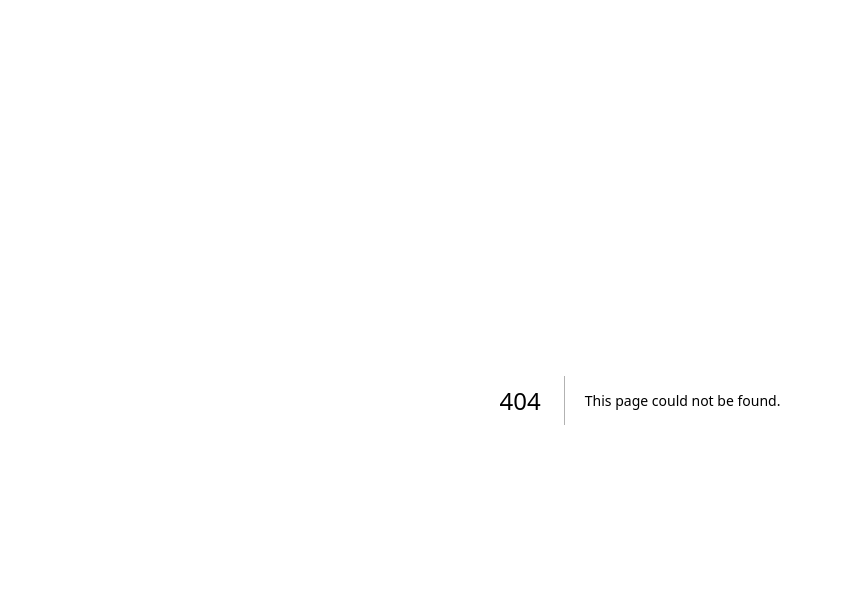
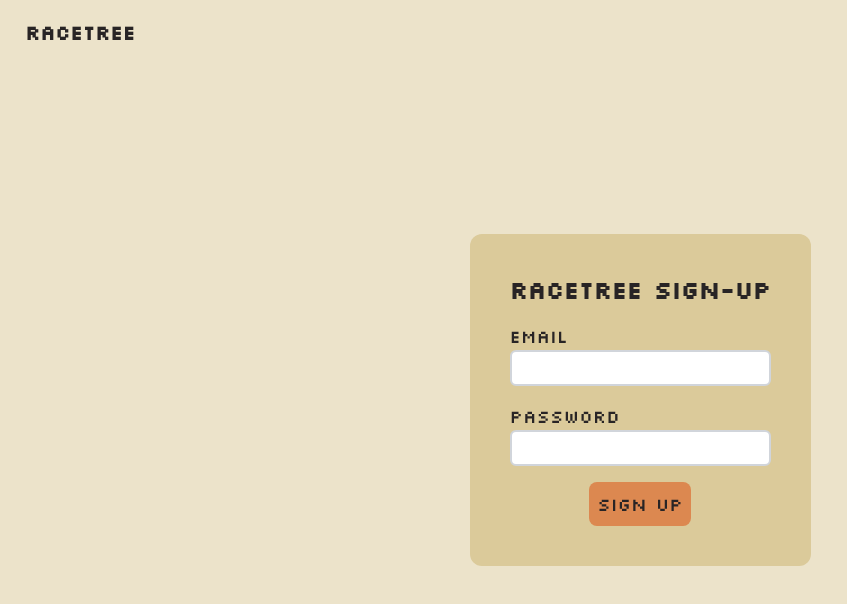
Before and after one commit to lai-kevin/RaceTree-Production, a Next.js app: page /sign-up in a window 1280 px wide. Before the commit this address had no page. Shown: the top 604 px of the page, without its empty margins (0-847 px from the left). Built offline with nearby package versions, Linux system fonts and the light colour scheme; no server answers; what tailwindcss-animated would draw is missing.

Commit message:
FRE: Sign Up Form (#8)
* add custom sign up form

* fix: type error in signup submission handler

```diff
--- /dev/null
+++ b/app/sign-up/page.tsx
@@ -0,0 +1,22 @@
+"use client"
+
+import { useSignUp } from "@clerk/nextjs";
+import SignUpForm from "@/src/components/fre/sign-up";
+import Fre from "@/src/components/layout/fre";
+import NavBar from "@/src/components/global/navbar";
+
+export default function SignUp() {
+  const { isLoaded, signUp } = useSignUp();
+
+  if (!isLoaded) {
+    // Handle loading state
+    return null;
+  }
+
+  return (
+    <Fre>
+        <NavBar/>
+        <SignUpForm/>
+    </Fre>
+  )
+}
--- a/middleware.ts
+++ b/middleware.ts
@@ -4,7 +4,7 @@ import { authMiddleware } from "@clerk/nextjs";
 // Please edit this to allow other routes to be public as needed.
 // See https://clerk.com/docs/references/nextjs/auth-middleware for more information about configuring your Middleware
 export default authMiddleware({
-  publicRoutes: ["/", "/profile", "/games", "/users", "/browse", "/users/browse", "/info", '/profile/(.*)', '/games/user-games'],
+  publicRoutes: ["/", "/profile", "/games", "/users", "/browse", "/users/browse", "/sign-up", "/info", '/profile/(.*)', '/games/user-games'],
   ignoredRoutes: ["/((?!api|trpc))(_next.*|.+\.[\w]+$)", "/games", "/users"]
 });
 
--- /dev/null
+++ b/src/components/fre/sign-up.tsx
@@ -0,0 +1,114 @@
+"use client";
+
+import { useState } from "react";
+import { useSignUp } from "@clerk/nextjs";
+
+export default function SignUpForm() {
+  const { isLoaded, signUp, setActive } = useSignUp();
+  const [emailAddress, setEmailAddress] = useState("");
+  const [password, setPassword] = useState("");
+  const [pendingVerification, setPendingVerification] = useState(false);
+  const [code, setCode] = useState("");
+  // start the sign up process.
+  const handleSubmit = async (e: { preventDefault: () => void; }) => {
+    e.preventDefault();
+    if (!isLoaded) {
+      return;
+    }
+
+    try {
+      await signUp.create({
+        emailAddress,
+        password,
+      });
+
+      // send the email.
+      await signUp.prepareEmailAddressVerification({ strategy: "email_code" });
+
+      // change the UI to our pending section.
+      setPendingVerification(true);
+    } catch (err: any) {
+      console.error(JSON.stringify(err, null, 2));
+    }
+  };
+
+  // This verifies the user using email code that is delivered.
+  const onPressVerify = async (e: { preventDefault: () => void }) => {
+    e.preventDefault();
+    if (!isLoaded) {
+      return;
+    }
+
+    try {
+      const completeSignUp = await signUp.attemptEmailAddressVerification({
+        code,
+      });
+      if (completeSignUp.status !== "complete") {
+        /*  investigate the response, to see if there was an error
+         or if the user needs to complete more steps.*/
+        console.log(JSON.stringify(completeSignUp, null, 2));
+      }
+      if (completeSignUp.status === "complete") {
+        await setActive({ session: completeSignUp.createdSessionId });
+      }
+    } catch (err: any) {
+      console.error(JSON.stringify(err, null, 2));
+    }
+  };
+
+  return (
+    <div>
+      {!pendingVerification && (
+        <div className="bg-base-300 p-10 m-10 rounded-xl">
+          <form className="space-y-4 flex flex-col">
+            <h1 className="text-2xl font-bold">RaceTree Sign-Up</h1>
+            <div className="flex flex-col">
+              <label htmlFor="email" className="text-lg">
+                Email
+              </label>
+              <input
+                onChange={(e) => setEmailAddress(e.target.value)}
+                id="email"
+                name="email"
+                type="email"
+                className="border-2 border-gray-300 rounded-md h-9"
+              />
+            </div>
+            <div className="flex flex-col">
+              <label htmlFor="password" className="text-lg">
+                Password
+              </label>
+              <input
+                onChange={(e) => setPassword(e.target.value)}
+                id="password"
+                name="password"
+                type="password"
+                className="border-2 border-gray-300 rounded-md h-9"
+              />
+            </div>
+            <div className="flex justify-center">
+              <button
+                onClick={handleSubmit}
+                className="text-lg bg-accent p-2 rounded-lg"
+              >
+                Sign up
+              </button>
+            </div>
+          </form>
+        </div>
+      )}
+      {pendingVerification && (
+        <div>
+          <form>
+            <input
+              value={code}
+              placeholder="Code..."
+              onChange={(e) => setCode(e.target.value)}
+            />
+            <button onClick={onPressVerify}>Verify Email</button>
+          </form>
+        </div>
+      )}
+    </div>
+  );
+}
--- a/src/components/global/navbar.tsx
+++ b/src/components/global/navbar.tsx
@@ -38,8 +38,10 @@ const ProfileButton = () => {
 
 interface NavBarProps {
   mode?: "light" | "dark";
+  showSignUp?: boolean;
+  showSignIn?: boolean;
 }
-const NavBar:React.FC<NavBarProps> = ({mode}) => {
+const NavBar:React.FC<NavBarProps> = ({mode, showSignUp, showSignIn}) => {
   if (!mode) mode = "light";
   var bgColor = (mode === "light") ? "bg-base-100" : "bg-neutral";
   var textColor = (mode === "light") ? "text-base-content" : "text-base-100";
@@ -54,9 +56,12 @@ const NavBar:React.FC<NavBarProps> = ({mode}) => {
       </Link>
       </div>
       <div className="flex-none"></div>
-      <Link href="/sign-up">
-      <button className="btn btn-ghost btn-sm rounded-btn bg-primary">Sign Up</button>
-      </Link>
+
+      {showSignUp && (
+        <Link href="/sign-up">
+          <button className="btn btn-ghost btn-sm rounded-btn bg-primary">Sign Up</button>
+        </Link>
+      )}
     </div>
   );
 };
--- a/src/components/layout/frame.tsx
+++ b/src/components/layout/frame.tsx
@@ -15,7 +15,7 @@ const Frame: React.FC<FrameProps> = ({
 }) => {
   return (
     <div data-theme="retro">
-      <NavBar mode={navMode} />
+      <NavBar mode={navMode} showSignUp={true}/>
       <main
         className={className}
       >
--- /dev/null
+++ b/src/components/layout/fre.tsx
@@ -0,0 +1,20 @@
+import { ReactNode } from "react";
+
+type FrameProps = {
+  children: React.ReactNode;
+  className?: string;
+  backgroundColor?: string;
+};
+
+const Fre: React.FC<FrameProps> = ({
+  children,
+  backgroundColor = "bg-base-100",
+  className,
+}) => {
+  return (
+  <div data-theme="retro" className={`flex justify-center items-center h-screen ${backgroundColor}`}>
+    {children}
+  </div>);
+};
+
+export default Fre;
```
